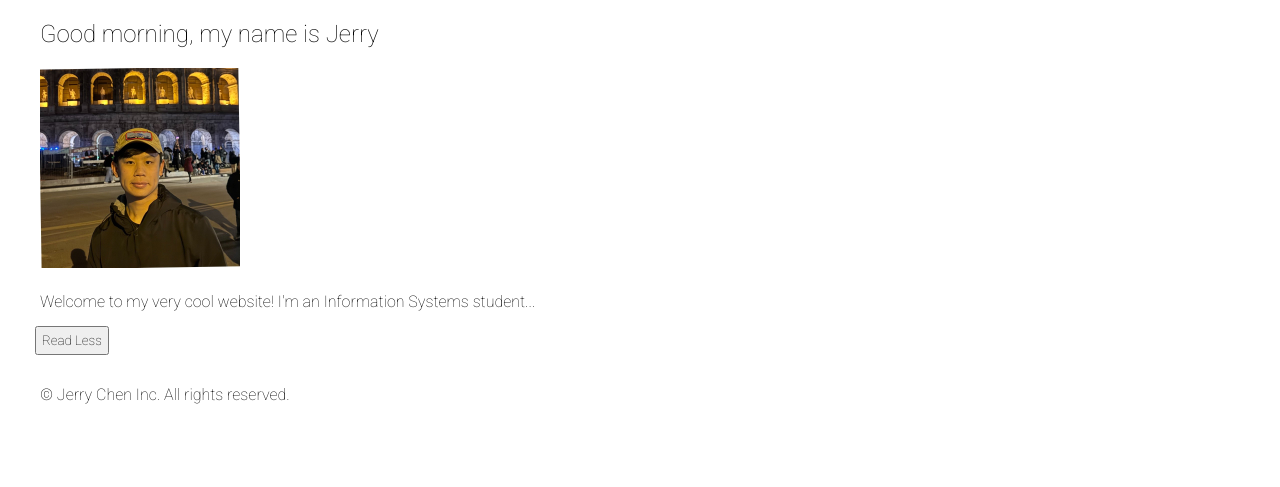
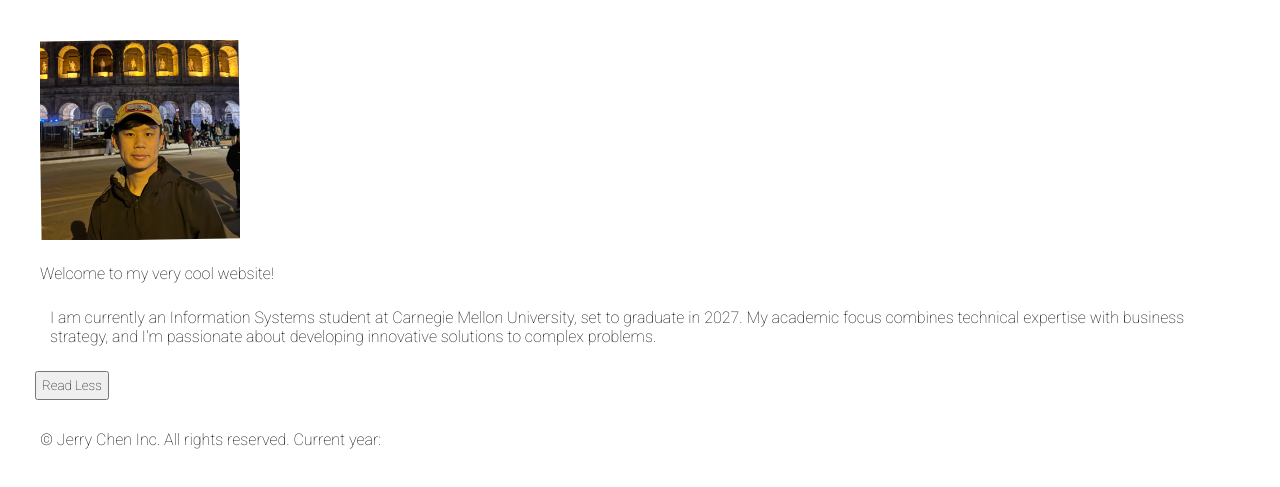
Before and after one commit to SenseiAK/WebDevLabs, a plain HTML site: page index.html in a window 1280 px wide. Both pictures are taken after a click on the button "Read More". Shown: the part 127-614 px from the top of the page. Drawn offline with nearby package versions, Linux system fonts and the light colour scheme.

Commit message:
revised index.html and contact.html

```diff
--- a/index.html
+++ b/index.html
@@ -11,7 +11,7 @@
     <link rel="stylesheet" href="static/style.css">
     <script src="static/script.js" defer></script>
     <script src="https://code.jquery.com/jquery-3.6.0.min.js"></script>
-</head>
+</head onload="addYear(); greetingFunc();">
 <body>
     <header>
         <h1 id="webname">Jerry Chen</h1>
@@ -26,12 +26,18 @@
     <div class="main">
         <h2 id="greeting"></h2>
         <img src="static/profile.jpeg" width="200">
-        <p id="intro">Welcome to my very cool website! I'm an Information Systems student... <span class="extended-bio">[additional bio text]</span></p>
-        <button id="readToggle">Read More</button>
+        <p id="intro">Welcome to my very cool website!
+            <div class="extended-bio">
+                <p>I am currently an Information Systems student at Carnegie Mellon University,
+                set to graduate in 2027. My academic focus combines technical expertise with
+                business strategy, and I'm passionate about developing innovative solutions
+                to complex problems.</p>
+            </div>
+            <button id="readToggle">Read More</button>
+        </div>
     </div>
 
     <footer>
-        <p>&copy; Jerry Chen Inc. All rights reserved.</p>
-    </footer>
+        <p>&copy; Jerry Chen Inc. All rights reserved. Current year: <span id="copyYear"></span></p>
 </body>
 </html>
--- a/static/script.js
+++ b/static/script.js
@@ -38,8 +38,8 @@ function findTheBanana(arr) {
   }
 }
 
-findTheBanana(L1);
-findTheBanana(L2);
+// findTheBanana(L1);
+// findTheBanana(L2);
 
 function findTheBananaForEach(arr) {
   arr.forEach(item => {
@@ -59,8 +59,8 @@ function validateForm() {
   }
   return true;
 }
-findTheBananaForEach(L1);
-findTheBananaForEach(L2);
+// findTheBananaForEach(L1);
+// findTheBananaForEach(L2);
 
 function addYear() {
   const year = new Date().getFullYear();
@@ -93,16 +93,14 @@ function greetingFunc() {
   }
 }
 $(document).ready(function() {
+  $('.extended-bio').hide();
   $('#readToggle').click(function() {
-      $('.extended-bio').toggle();
-      $(this).text($(this).text() === 'Read More' ? 'Read Less' : 'Read More');
+      $('.extended-bio').slideToggle(400);
+      $(this).text(function(i, text) {
+          return text === "Read More" ? "Read Less" : "Read More";
+      });
   });
-});
-if (window.location.href.indexOf("index.html") !== -1 || window.location.pathname === "/") {
-  greetingFunc();
-}
-
-document.addEventListener("DOMContentLoaded", function() {
+});document.addEventListener("DOMContentLoaded", function() {
   let btn = document.getElementById("findBananaBtn");
   if (btn) {
     btn.addEventListener("click", function() {
```
